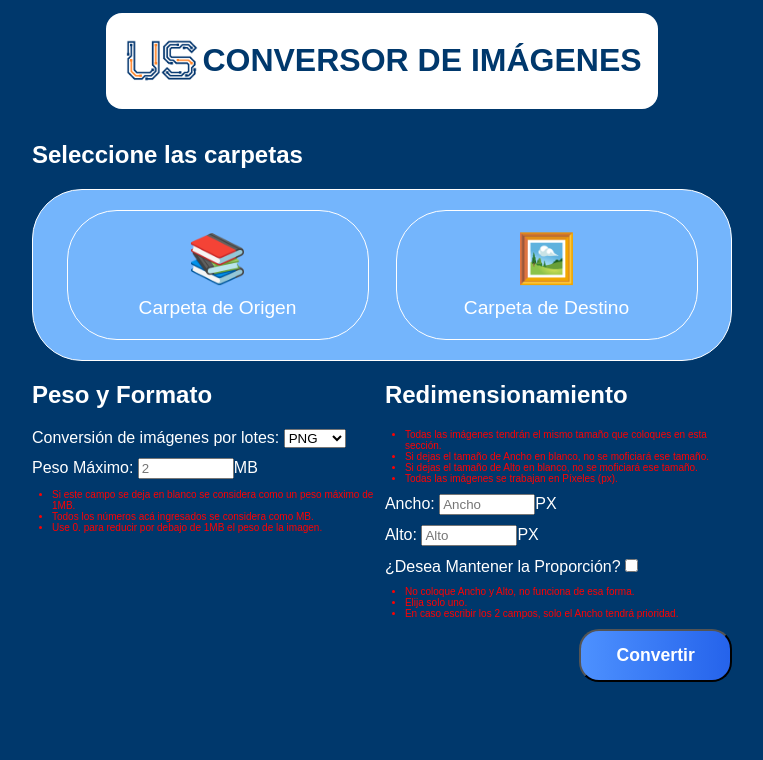
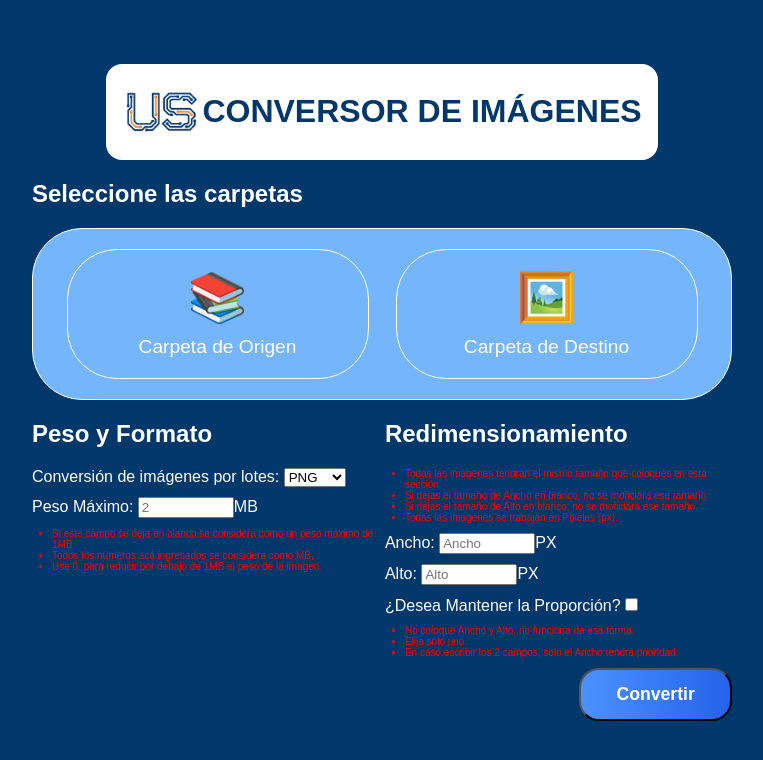
Before and after one commit to raulferreyra/image-convertor, a Vue app in the folder frontend/: page / in a window 1280 px wide. Shown: the top 760 px of the page, without its empty margins (258-1021 px from the left). Built offline with nearby package versions, Linux system fonts and the light colour scheme; a web font is replaced by a local one.

Commit message:
Change spaces

```diff
--- a/frontend/src/assets/base.css
+++ b/frontend/src/assets/base.css
@@ -27,13 +27,14 @@
 body,
 html {
   margin: 0;
-  padding: 0;
+  padding: 2em;
   width: 100%;
-  height: 100%;
+  height: auto;
+  min-height: 100vh;
   box-sizing: border-box;
   font-family: Orgon-Regular, Arial, Helvetica, sans-serif;
   background: var(--primary-color);
-  color: var(--color-gray);
+  color: var(--color-white);
 }
 
 #app {
--- a/frontend/src/components/Home.vue
+++ b/frontend/src/components/Home.vue
@@ -138,7 +138,7 @@ header {
     background: var(--color-white);
     color: var(--primary-color);
     border-radius: 1rem;
-    margin: .8rem auto;
+    margin: 0 auto;
 }
 
 header img {
@@ -159,7 +159,7 @@ header h1 {
     align-items: center;
     width: 100%;
     margin: 0 auto;
-    padding: 0 40px 40px;
+    padding: 0 40px;
     box-sizing: border-box;
 }
 
```
